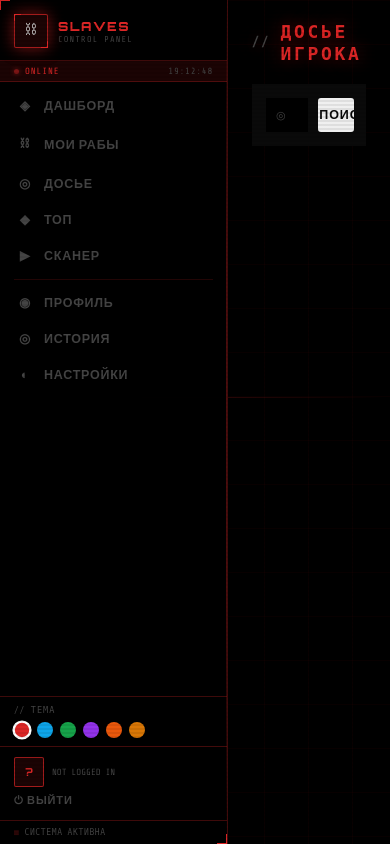
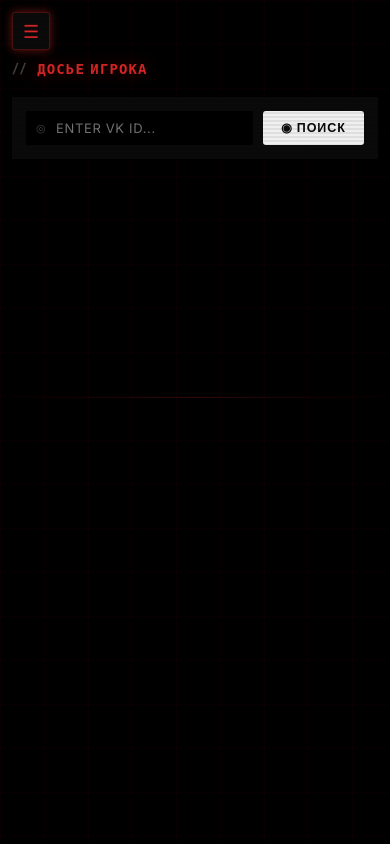
Before and after one commit to ekkpa2822-sys/web, a FastAPI app: template templates/search.html in a window 390 px wide. Run offline with FastAPI, Linux system fonts and the light colour scheme; the template is opened without the code that fills it, so the values that code supplies are empty.

Commit message:
Update base.html

```diff
--- a/templates/base.html
+++ b/templates/base.html
@@ -307,6 +307,88 @@
       40%{text-shadow:2px 0 #0ff,-2px 0 var(--acc)}
       60%{text-shadow:0 0 18px var(--acc-glow)}
     }
+
+    /* ══════════════════════════════════════════
+       HAMBURGER BUTTON
+    ══════════════════════════════════════════ */
+    .mob-menu-btn{
+      display:none;position:fixed;top:12px;left:12px;z-index:400;
+      background:var(--bg2);border:1px solid var(--acc-border);color:var(--acc);
+      width:38px;height:38px;border-radius:3px;font-size:18px;
+      align-items:center;justify-content:center;cursor:pointer;
+      box-shadow:0 0 10px var(--acc-glow);transition:all .2s;flex-shrink:0;
+      font-family:'Share Tech Mono',monospace;user-select:none;
+    }
+    .mob-menu-btn:hover{background:var(--acc-dim);box-shadow:0 0 18px var(--acc-glow)}
+
+    /* ══════════════════════════════════════════
+       MOBILE OVERLAY
+    ══════════════════════════════════════════ */
+    #mob-overlay{
+      display:none;position:fixed;inset:0;background:rgba(0,0,0,.7);
+      z-index:190;backdrop-filter:blur(3px);
+    }
+    #mob-overlay.active{display:block}
+
+    /* ══════════════════════════════════════════
+       @media — MOBILE ≤ 768px
+    ══════════════════════════════════════════ */
+    @media(max-width:768px){
+      /* Разрешить скролл body на мобиле */
+      html,body{overflow:auto}
+
+      /* Показать гамбургер */
+      .mob-menu-btn{display:flex}
+
+      /* Сайдбар — fixed поверх контента, скрыт по умолчанию */
+      .sidebar{
+        position:fixed;top:0;left:0;height:100%;width:280px;
+        z-index:200;transform:translateX(-100%);
+        transition:transform .3s cubic-bezier(.4,0,.2,1);
+        overflow-y:auto;
+      }
+      .sidebar.open{
+        transform:translateX(0);
+        box-shadow:4px 0 32px var(--acc-glow);
+      }
+
+      /* Layout — главный контент на всю ширину */
+      .app{height:auto;min-height:100vh;overflow:visible}
+      .main-content{overflow-y:visible;height:auto}
+
+      /* Отступ сверху — место под гамбургер */
+      .page-wrap{padding:60px 12px 20px 12px!important}
+
+      /* Page title — меньше на мобиле */
+      .page-title{font-size:14px;letter-spacing:.08em}
+
+      /* Сбрасываем все инлайн-гриды на 1 колонку через атрибут style — не работает,
+         поэтому добавляем классы-хелперы */
+
+      /* Stat-cards: 4→2 колонки */
+      .mob-grid-2{grid-template-columns:1fr 1fr!important}
+      /* Любые грид-контейнеры с repeat → 1 колонка */
+      .mob-grid-1{grid-template-columns:1fr!important}
+
+      /* scard — чуть компактнее */
+      .scard{padding:12px}
+
+      /* Тосты — левее на мобиле */
+      #tc{right:10px;bottom:10px;left:10px}
+      .toast{max-width:100%}
+
+      /* Уведомления — не за экраном */
+      .event-notif{right:10px;left:10px;max-width:100%}
+
+      /* Таблицы */
+      .mob-scroll-x{overflow-x:auto!important;-webkit-overflow-scrolling:touch}
+
+      /* Кнопки в pending-строках — на мобиле стек */
+      .mob-wrap{flex-wrap:wrap}
+
+      /* Nav hover transform убрать — мешает на touch */
+      .nav-item:hover{transform:none}
+    }
   </style>
 </head>
 <body>
@@ -330,10 +412,16 @@
 <div class="bg-grid"></div>
 <div class="scan-beam"></div>
 
+<!-- ══ HAMBURGER ══ -->
+<div class="mob-menu-btn" id="mob-menu-btn" onclick="toggleSidebar()" aria-label="Меню">☰</div>
+
+<!-- ══ OVERLAY ══ -->
+<div id="mob-overlay" onclick="closeSidebar()"></div>
+
 <div class="app">
 
   <!-- ═══════════ SIDEBAR ═══════════ -->
-  <aside class="sidebar">
+  <aside class="sidebar" id="sidebar">
     <div class="hc hc-tl"></div>
     <div class="hc hc-br"></div>
 
@@ -460,6 +548,34 @@
 /* ── Utils ── */
 function fmtNum(n){if(n===null||n===undefined)return'—';return parseInt(n).toLocaleString('ru-RU')}
 function colorCost(c){return c>=1000000?'#f87171':c>=100000?'#fb923c':c>=10000?'#fbbf24':'#555'}
+
+/* ── Mobile sidebar ── */
+function toggleSidebar(){
+  const sb=document.getElementById('sidebar');
+  const ov=document.getElementById('mob-overlay');
+  const btn=document.getElementById('mob-menu-btn');
+  const isOpen=sb.classList.contains('open');
+  if(isOpen){closeSidebar();}
+  else{
+    sb.classList.add('open');
+    ov.classList.add('active');
+    btn.textContent='✕';
+  }
+}
+function closeSidebar(){
+  const sb=document.getElementById('sidebar');
+  const ov=document.getElementById('mob-overlay');
+  const btn=document.getElementById('mob-menu-btn');
+  sb.classList.remove('open');
+  ov.classList.remove('active');
+  if(btn)btn.textContent='☰';
+}
+// Закрывать сайдбар при переходе по nav-ссылке на мобиле
+document.addEventListener('DOMContentLoaded',()=>{
+  document.querySelectorAll('.nav-item').forEach(a=>{
+    a.addEventListener('click',()=>{ if(window.innerWidth<=768)closeSidebar(); });
+  });
+});
 
 /* ── Toast ── */
 function showToast(msg,type='info'){
```
